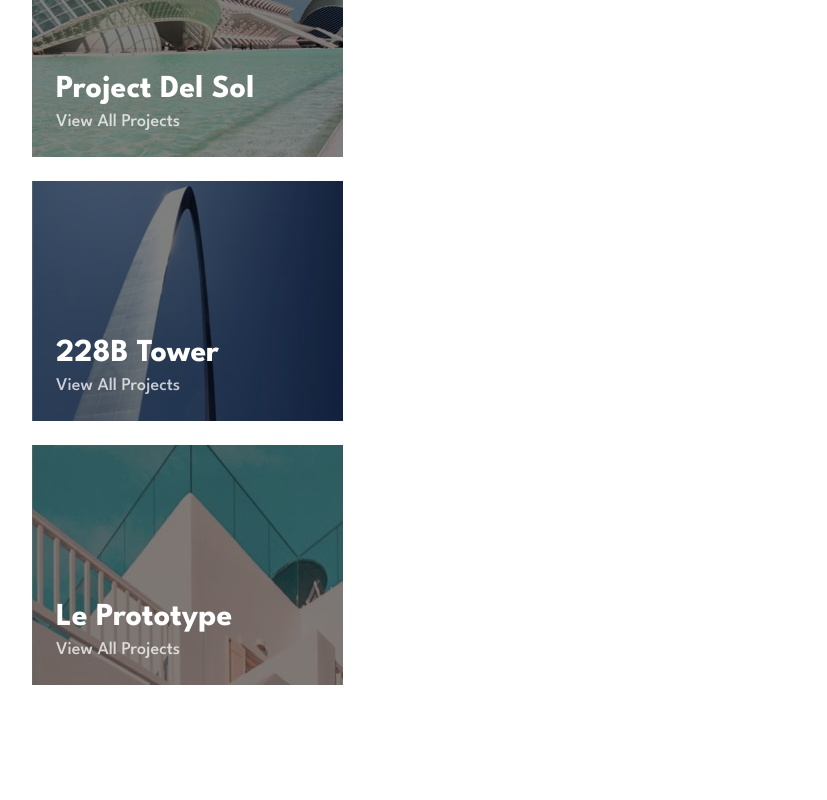
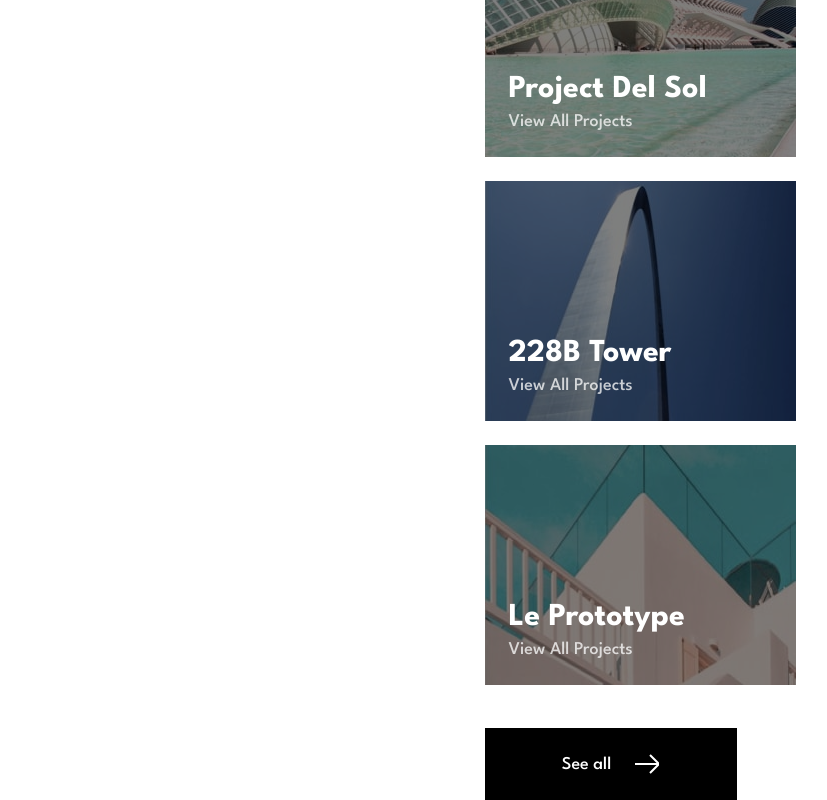
Before and after one commit to gigakhrz/arch-studio-multi-page-website, a Next.js app: page / in a window 1280 px wide. Shown: the part 1878-2678 px from the top of the page, without its empty margins (0-827 px from the left). Before the commit the page ends 2563 px from the top, so only its background shows below. Built offline with nearby package versions, Linux system fonts and the light colour scheme.

Commit message:
finish features styles

```diff
--- a/src/app/components/homeChilds/Feature.tsx
+++ b/src/app/components/homeChilds/Feature.tsx
@@ -1,12 +1,23 @@
+import Link from "next/link";
 import FeaturesChilds from "./FeaturesChilds";
+import arrowIcon from "../../../../public/assets/icons/Group 18.svg";
 
 const Feature = (): JSX.Element => {
   return (
-    <div className="flex flex-col items-center gap-[43px] w-full px-[32px]">
+    <div className="flex flex-col items-start gap-[43px] w-[375px] px-[32px]">
       <h1 className="text-[48px] leading-[52px] tracking-[-1.7px] text-[#1B1D23] self-start font-bold">
         Featured
       </h1>
       <FeaturesChilds />
+      <Link
+        className="flex items-center justify-center gap-[24px] bg-black z-10 w-[252px] h-[72px]"
+        href="/portfolio"
+      >
+        <h4 className="text-[18px] leading-[25px] font-bolds text-white ">
+          See all
+        </h4>
+        <img src={arrowIcon.src} alt="arrow img" />
+      </Link>
     </div>
   );
 };
```
